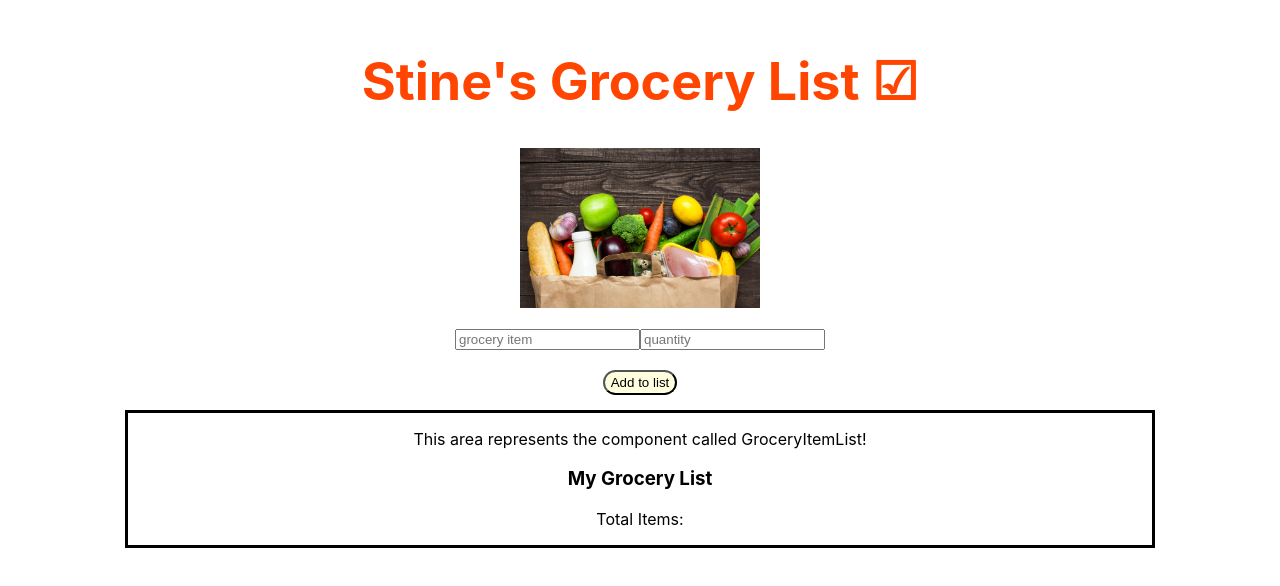
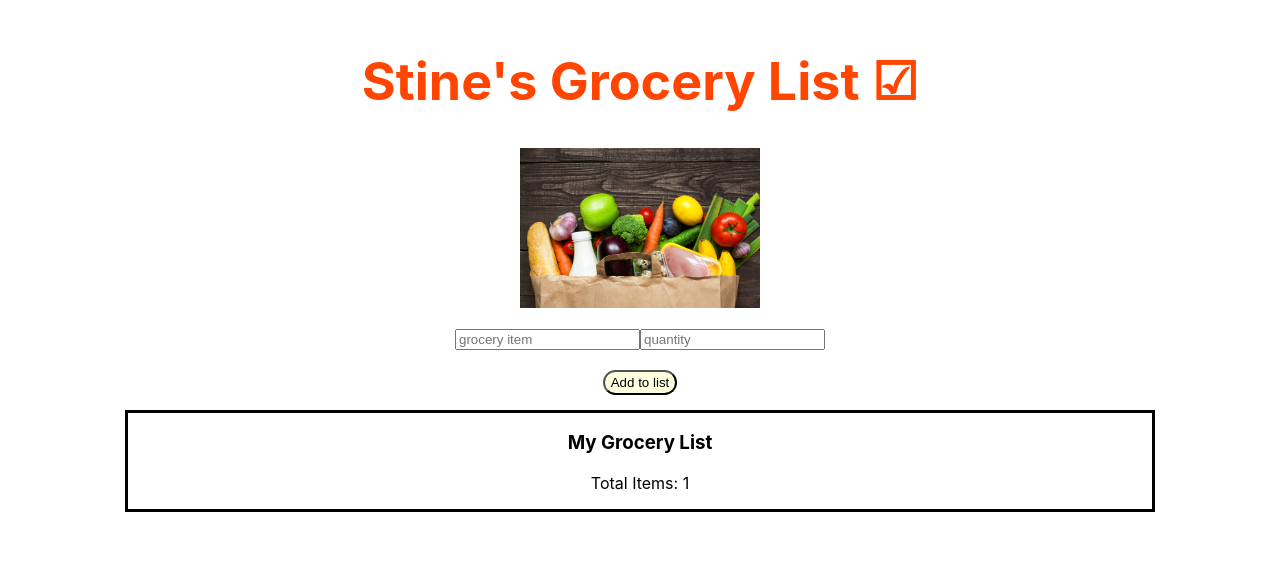
Before and after one commit to CMNathaniel/grocery-list, a React (Create React App) app: page / in a window 1280 px wide. Shown: the top 586 px of the page. Built offline with nearby package versions, Linux system fonts and the light colour scheme.

Commit message:
moving children components into parent - for now - and playing with handelSubmit and handleChange functions

```diff
--- a/src/App.js
+++ b/src/App.js
@@ -1,31 +1,41 @@
 import React, { useState } from 'react';
-import GroceryItemForm from "./GroceryItemForm";
-import GroceryItemList from "./GroceryItemList";
+// import GroceryItemForm from "./GroceryItemForm";
+// import GroceryItemList from "./GroceryItemList";
 import './App.css';
 import groceryimage from './Groceries.jpeg';
 
+const INITIAL_STATE = [
+    {
+        name: "",
+        quantity:"",
+    }
+];
 
-const App = () => {
+export default function App() {
+  const [groceryItems, updateGroceryItems] = useState(INITIAL_STATE);
 
-  const [groceryItems, updateGroceryItems] = useState([]);
+  const handleChange = (event) => {
+    updateGroceryItems({
+      ...groceryItems,
+      [event.target.id]: event.target.value,
+    });
+    event.preventDefault();
+    console.log(groceryItems);
+  };
 
   const handleSubmit = (event) => {
+    alert('A grocery item and quantity were submitted: ' + this.state.value);
     event.preventDefault();
-    console.log("handleSubmit in App.js has run: " , groceryItems);
-
-    //receiving callback handler from the parent component which uses the form data
-    addGroceryItem({groceryItems});
-    console.log("addGroceryItem in handleSubmit in App.js has run: " , groceryItems);
-    // setFoodItem(INITIAL_STATE);
   };
 
-  const addGroceryItem = (groceryItem) => {
-    // I believe the ...groceryItems piece will store user input into an array
-    console.log("addGroceryItem in App.js has run: " , groceryItems);
-    updateGroceryItems([...groceryItems, groceryItem]);
-    console.log("updateGroceryItems inside addGroceryItem in App.js has run: groceryItems, contact" , groceryItems, groceryItem);
-  };
+  // const addGroceryItem = (groceryItems) => {
+  //   updateGroceryItems(groceryItems);
+  // };
 
+  // const addGroceryItem = (groceryItem) => {
+  //   updateGroceryItems([groceryItem]);
+  //   // console.log("updateGroceryItems inside addGroceryItem in App.js has run: " , groceryItem);
+  // };
 
   return (
     <div className="App">
@@ -36,20 +46,44 @@ const App = () => {
         <img src={groceryimage} className="App-logo" alt="logo" />
       </header>
       <main>
-        <GroceryItemForm
-        handleSubmit={handleSubmit}
-        // handleSubmit={this.handleSubmit.bind(this)}
-        addGroceryItem={addGroceryItem}
-        groceryItems={groceryItems}
-        />
-        <GroceryItemList
-        groceryItems={groceryItems}
-        updateGroceryItems={updateGroceryItems}
-        />
+
+        {/* formerly the component GroceryItemForm */}
+        <form className="form" onSubmit={handleSubmit} >
+          <div className="form-control">
+              <label htmlFor="foodItem"></label>
+              <input
+                  type="text"
+                  id="name"
+                  name="name"
+                  placeholder="grocery item"
+                  value={groceryItems.name}
+                  onChange={handleChange}
+              />
+              <input
+                  type="number"
+                  id="quantity"
+                  name="quantity"
+                  placeholder="quantity"
+                  value={groceryItems.quantity}
+                  onChange={handleChange}
+              />
+          </div>
+          <button type="submit">Add to list</button>
+        </form>
+
+        {/* formerly the component GroceryItemList */}
+        <div className="grocery-list">
+          {/* <p>This area represents the component called GroceryItemList!</p>  */}
+          <h3>My Grocery List</h3>
+          <p>Total Items: {groceryItems.length}</p>
+         {/* <p>Here is groceryItems:{groceryItems}</p>
+           {groceryItems.map((groceryItem) => (
+              <ul>
+                  <li className="card-name">{groceryItem}</li>
+              </ul>
+          ))}    */}
+        </div>
       </main>
     </div>
   );
-}
-
-
-export default App;
+};
--- a/src/GroceryItemForm.js
+++ b/src/GroceryItemForm.js
@@ -1,51 +1,42 @@
-import React, { useState } from "react";
-import './App.css';
-
-// const INITIAL_STATE = [
-//     {
-//         name: "",
-//         quantity:"",
-//     }
-// ];
-
-// const GroceryItemForm = ({ addContact }) => {
-    // const [foodItem, setFoodItem] = useState(INITIAL_STATE);
-
-const GroceryItemForm = props => {
-
-    const handleChange = (event) => {
-        props.updateGroceryItems({
-            ...props.groceryItems,
-            [event.target.id]: event.target.value,
-        });
-    };
+// import React from "react";
+// import './App.css';
 
 
-    return (
-        <form className="form" onSubmit={props.handleSubmit} >
-            <div className="form-control">
-                <label htmlFor="foodItem"></label>
-                <input
-                    type="text"
-                    id="name"
-                    name="name"
-                    placeholder="grocery item"
-                    value={props.groceryItems.name}
-                    onChange={handleChange}
-                />
-                <input
-                    type="number"
-                    id="quantity"
-                    name="quantity"
-                    placeholder="quantity"
-                    value={props.groceryItems.quantity}
-                    onChange={handleChange}
-                />
-            </div>
-            <button type="submit">Add to list</button>
-        </form>
-    );
-}
+// const GroceryItemForm = props => {
+
+//     const handleChange = (event) => {
+//         props.updateGroceryItems({
+//             ...props.groceryItems,
+//             [event.target.id]: event.target.value,
+//         });
+//     };
 
 
-export default GroceryItemForm;
+//     return (
+//         <form className="form" onSubmit={props.handleSubmit} >
+//             <div className="form-control">
+//                 <label htmlFor="foodItem"></label>
+//                 <input
+//                     type="text"
+//                     id="name"
+//                     name="name"
+//                     placeholder="grocery item"
+//                     value={props.groceryItems.name}
+//                     onChange={handleChange}
+//                 />
+//                 <input
+//                     type="number"
+//                     id="quantity"
+//                     name="quantity"
+//                     placeholder="quantity"
+//                     value={props.groceryItems.quantity}
+//                     onChange={handleChange}
+//                 />
+//             </div>
+//             <button type="submit">Add to list</button>
+//         </form>
+//     );
+// }
+
+
+// export default GroceryItemForm;
--- a/src/GroceryItemList.js
+++ b/src/GroceryItemList.js
@@ -1,23 +1,23 @@
-import './App.css';
+// import './App.css';
 
 
-const GroceryItemList = props => {
+// const GroceryItemList = props => {
 
-    return (
-        <div className="grocery-list">
-            <p>This area represents the component called GroceryItemList!</p>
-            <h3>My Grocery List</h3>
-            <p>Total Items: {props.length}</p>
-            {/* <p>Here is contacts:{contacts}</p> */}
-            {/* {contacts.map((contact) => (
-                <ul>
-                    <li className="card-name">{contact}</li>
-                </ul>
-            ))}    */}
+//     return (
+//         <div className="grocery-list">
+//             <p>This area represents the component called GroceryItemList!</p>
+//             <h3>My Grocery List</h3>
+//             <p>Total Items: {props.length}</p>
+//             <p>Here is groceryItems:{props.groceryItems}</p>
+//             {props.groceryItems.map((groceryItem) => (
+//                 <ul>
+//                     <li className="card-name">{groceryItem}</li>
+//                 </ul>
+//             ))}
 
-        </div>
-    );
-}
+//         </div>
+//     );
+// }
 
 
-export default GroceryItemList;
+// export default GroceryItemList;
```
